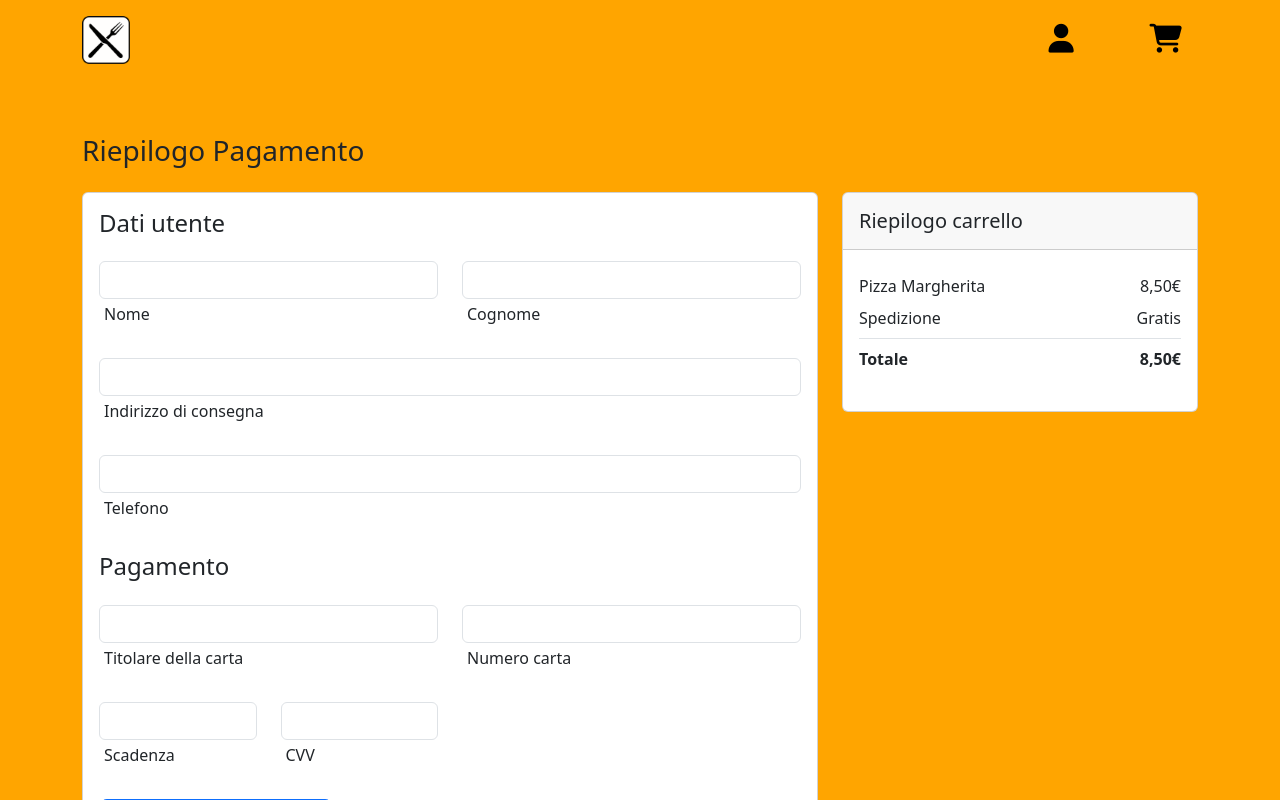
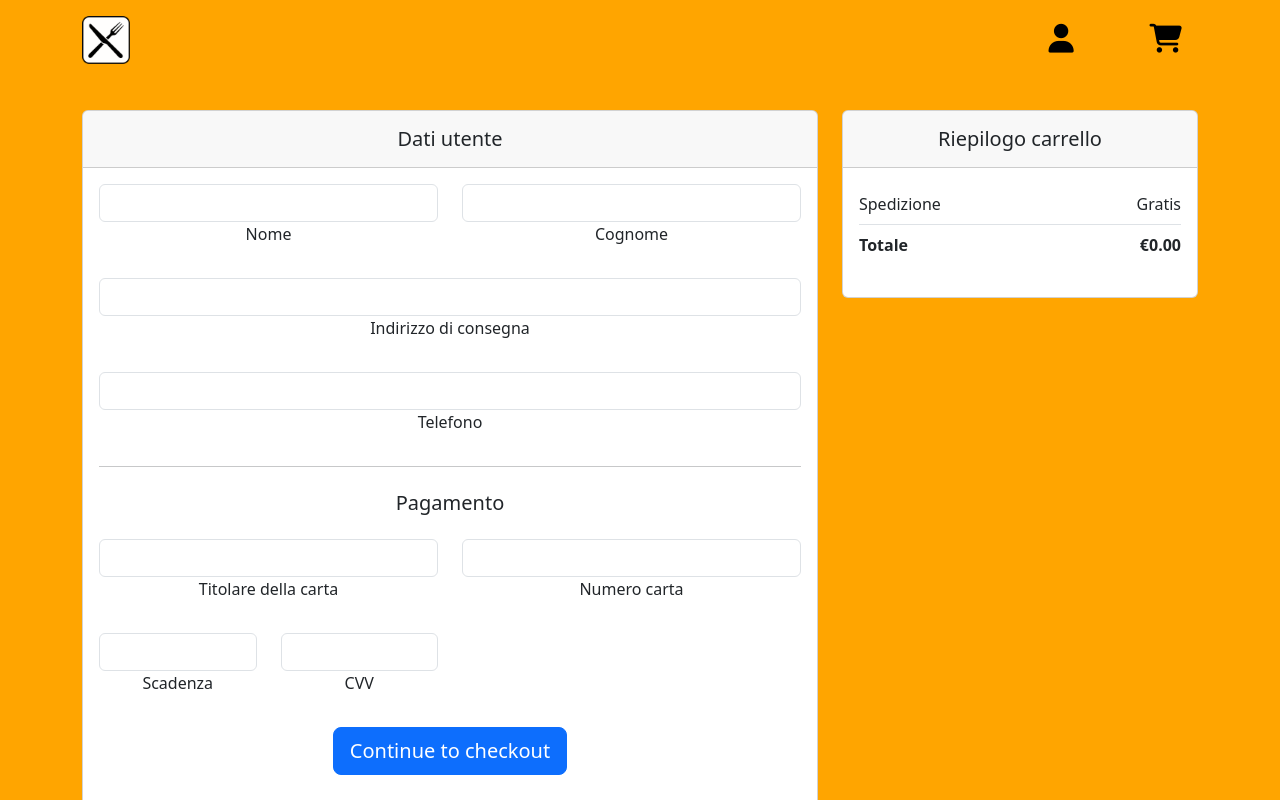
Before and after one commit to aldoaquino451/deliveboo_frontend, a Vue app: page /payment in a window 1280 px wide. Shown: the top 800 px of the page. Built offline with nearby package versions, Linux system fonts and the light colour scheme.

Commit message:
postpayment

```diff
--- a/src/components/Header.vue
+++ b/src/components/Header.vue
@@ -84,8 +84,8 @@ header {
       background-color: red;
       color: white;
       position: absolute;
-      top: 8px;
-      left: 0;
+      top: -12px;
+      right: 7px;
     }
   }
 
--- a/src/pages/Payment.vue
+++ b/src/pages/Payment.vue
@@ -1,7 +1,14 @@
 <script>
+import axios from 'axios';
+import { store } from '../data/store';
+
 export default {
+
+  name: 'Payment',
+
   data() {
     return {
+      store,
       form: {
         nome: '',
         cognome: '',
@@ -13,8 +20,18 @@ export default {
         cvv: '',
       },
       validationErrors: {},
-    };
+    }
   },
+
+
+  computed:{
+    totalAmount() {
+      return store.cart.reduce((total, cartItem) => {
+        return total + cartItem.product.price * cartItem.quantity;
+      }, 0);
+    },
+  },
+
   methods: {
     isValidName() {
       return /^[a-zA-Z]{2,}$/.test(this.form.nome);
@@ -91,6 +108,28 @@ export default {
 
       if (isFormValid) {
         console.log('Pagamento avvenuto con successo!');
+        localStorage.setItem('customerName', this.form.nome);
+        localStorage.setItem('customerSurname', this.form.cognome);
+        localStorage.setItem('customerAddress', this.form.indirizzo);
+        localStorage.setItem('customerNumber', this.form.telefono);
+
+        console.log('Carrello:', JSON.stringify(this.store.cart));
+        console.log('customerName:', localStorage.getItem('customerName'));
+        console.log('customerSurname:', localStorage.getItem('customerSurname'));
+        console.log('customerAddress:', localStorage.getItem('customerAddress'));
+        console.log('customerNumber:', localStorage.getItem('customerNumber'));
+        console.log('Totale carrello:', this.totalAmount.toFixed(2));
+
+        const name = localStorage.getItem('customerName');
+        const lastname = localStorage.getItem('customerSurname');
+        const address = localStorage.getItem('customerAddress');
+        const number = localStorage.getItem('customerNumber');
+        const totalcart = this.totalAmount.toFixed(2);
+
+        axios.get(store.apiUrl + "save-order/" + name + "/" + lastname + "/" + address + "/" + number + "/" + totalcart + "/" )
+        .then
+
+        this.$router.push({ name: 'postpayment' });
       } else {
         console.log('Errore: Dati non validi', this.validationErrors);
       }
@@ -100,17 +139,16 @@ export default {
 </script>
 
 <template>
-  <div class="container py-4">
-
-    <h3 class="mb-4">Riepilogo Pagamento</h3>
+  <section>
+    <div class="container">
       <div class="row">
-      <div class="col-md-8">
+        <div class="col-md-8 mb-4">
           <div class="card mb-4">
+            <div class="card-header py-3">
+              <h5 class="mb-0">Dati utente</h5>
+            </div>
             <div class="card-body">
               <form class="mb-3">
-
-              <h4 class="mb-4">Dati utente</h4>
-
                 <div class="row mb-4">
                   <div class="col">
                     <div class="form-outline">
@@ -142,7 +180,9 @@ export default {
                   <span v-if="validationErrors.telefono" class="text-danger">{{ validationErrors.telefono }}</span>
                 </div>
 
-              <h4 class="mb-4">Pagamento</h4>
+                <hr class="my-4" />
+
+                <h5 class="mb-4">Pagamento</h5>
 
                 <div class="row mb-4">
                   <div class="col">
@@ -186,16 +226,19 @@ export default {
           </div>
         </div>
 
-      <div class="col-md-4">
+        <div class="col-md-4 mb-4">
           <div class="card mb-4">
             <div class="card-header py-3">
               <h5 class="mb-0">Riepilogo carrello</h5>
             </div>
             <div class="card-body">
               <ul class="list-group list-group-flush">
-              <li class="list-group-item d-flex justify-content-between align-items-center border-0 px-0 pb-0">
-                Pizza Margherita
-                <span>8,50€</span>
+                <li v-for="cartItem in store.cart" :key="cartItem.product.id" class="list-group-item d-flex justify-content-between align-items-center border-0 px-0 pb-0">
+                  <span>{{ cartItem.product.name }}</span>
+                  <div>
+                    <span>{{ cartItem.product.price }} &euro;</span>
+                    <span> x{{ cartItem.quantity }}</span>
+                  </div>
                 </li>
                 <li class="list-group-item d-flex justify-content-between align-items-center px-0">
                   Spedizione
@@ -205,7 +248,7 @@ export default {
                   <div>
                     <strong>Totale</strong>
                   </div>
-                <span><strong>8,50€</strong></span>
+                  <span><strong>&euro;{{ totalAmount.toFixed(2) }}</strong></span>
                 </li>
               </ul>
             </div>
@@ -213,12 +256,11 @@ export default {
         </div>
       </div>
     </div>
+  </section>
 </template>
 
 <style lang="scss" scoped>
-
-label {
-  padding-top: 3px;
-  padding-left: 5px;
+  section {
+    text-align: center;
   }
 </style>
--- /dev/null
+++ b/src/pages/PostPayment.vue
@@ -0,0 +1,75 @@
+<script>
+import { store } from '../data/store';
+
+export default{
+
+name: 'PostPayment',
+
+data(){
+  return {
+    store,
+    customerName: localStorage.getItem('customerName'),
+    customerAddress: localStorage.getItem('customerAddress')
+  }
+},
+
+computed:{
+    totalAmount() {
+      return store.cart.reduce((total, cartItem) => {
+        return total + cartItem.product.price * cartItem.quantity;
+      }, 0);
+    },
+  },
+
+}
+</script>
+
+<template>
+  <section>
+    <div class="container d-flex flex-column align-items-center">
+      <div class="mb-4 text-center">
+        <h2>Grazie {{ customerName }}!</h2>
+        <h5>il tuo ordine è stato confermato!</h5>
+        <p>come richiesto effettueremo la consegna all'indirizzo:</p>
+        <p>{{ customerAddress }}</p>
+      </div>
+
+      <div class="col-md-4 mb-4">
+        <div class="card mb-4">
+          <div class="card-header py-3">
+            <h5 class="mb-0">Riepilogo Ordine</h5>
+          </div>
+          <div class="card-body">
+            <ul class="list-group list-group-flush">
+              <li v-for="cartItem in store.cart" :key="cartItem.product.id" class="list-group-item d-flex justify-content-between align-items-center border-0 px-0 pb-0">
+                <span>{{ cartItem.product.name }}</span>
+                <div>
+                  <span>{{ cartItem.product.price }} &euro;</span>
+                  <span> x{{ cartItem.quantity }}</span>
+                </div>
+              </li>
+              <li class="list-group-item d-flex justify-content-between align-items-center px-0">
+                Spedizione
+                <span>Gratis</span>
+              </li>
+              <li class="list-group-item d-flex justify-content-between align-items-center border-0 px-0 mb-3">
+                <div>
+                  <strong>Totale</strong>
+                </div>
+                <span><strong>&euro;{{ totalAmount.toFixed(2) }}</strong></span>
+              </li>
+            </ul>
+          </div>
+        </div>
+      </div>
+    </div>
+
+  </section>
+
+</template>
+
+<style lang="scss" scoped>
+  .section{
+    margin-top: 70px;
+  }
+</style>
--- a/src/router.js
+++ b/src/router.js
@@ -3,6 +3,7 @@ import Cart from "./pages/Cart.vue";
 import Home from "./pages/Home.vue";
 import Payment from "./pages/Payment.vue";
 import DetailRestaurant from "./pages/DetailRestaurant.vue";
+import PostPayment from "./pages/PostPayment.vue";
 
 const router =  createRouter ({
   history:createWebHistory(),
@@ -27,6 +28,11 @@ const router =  createRouter ({
       path:"/payment",
       name:"payment",
       component: Payment
+    },
+    {
+      path:"/postpayment",
+      name:"postpayment",
+      component: PostPayment
     }
   ]
 });
```
Lines whose indentation alone changed are shown as unchanged.
